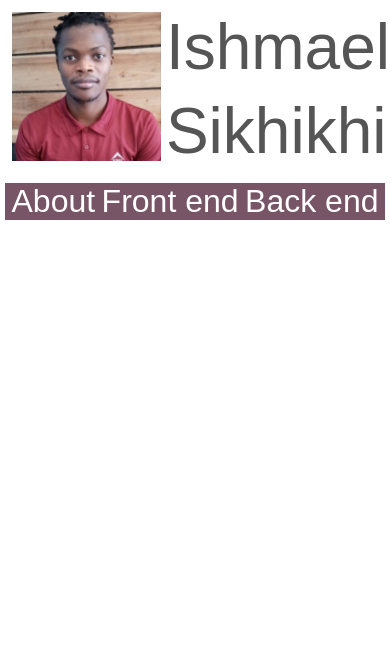
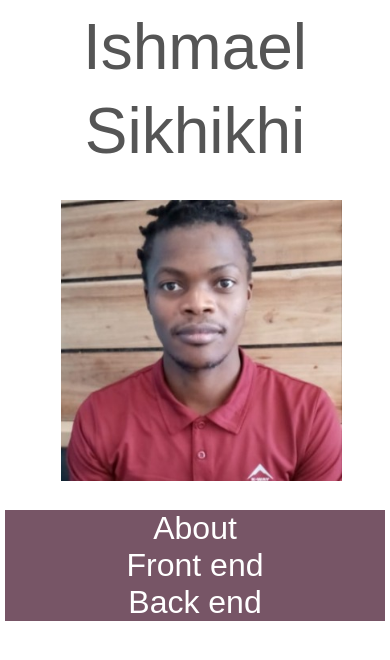
Before and after one commit to Ishmael-sikhikhi/Ishmael-portfolio, a plain HTML site: page index.html in a window 390 px wide. Drawn offline with Linux system fonts and the light colour scheme.

Commit message:
My portifolio

```diff
--- a/style.css
+++ b/style.css
@@ -55,3 +55,27 @@ img{
 .flex{
     display: flex;
 }
+@media (max-width: 800px){
+    .profile{
+        display: flex;
+        justify-content: space-around;
+        width: 80%;
+        margin-left: 10%;
+        margin-right: 10%;
+    }
+}
+@media (max-width:688px){
+    .profile{
+        display: flex;
+        flex-direction: column-reverse;
+    }
+    h1{
+        text-align: center;
+    }
+    ul{
+        display: flex;
+        flex-direction: column;
+        text-align: center;
+        justify-content: stretch;
+    }
+}
```
